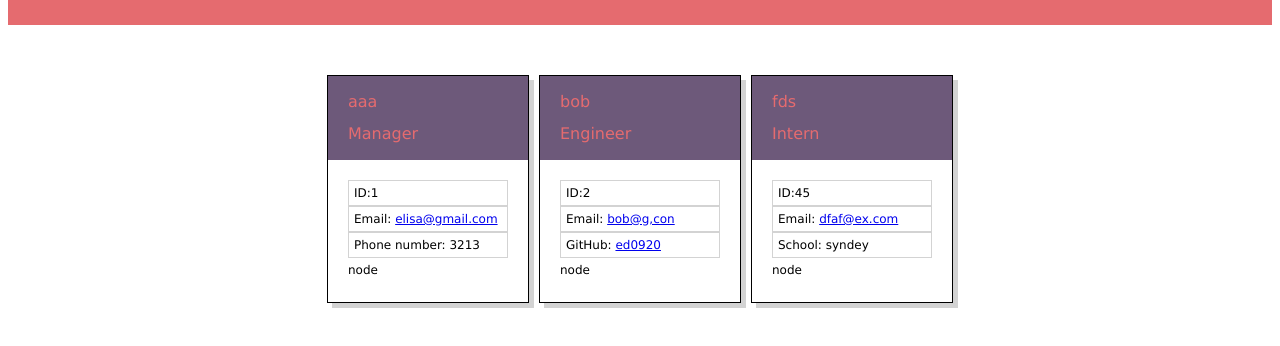
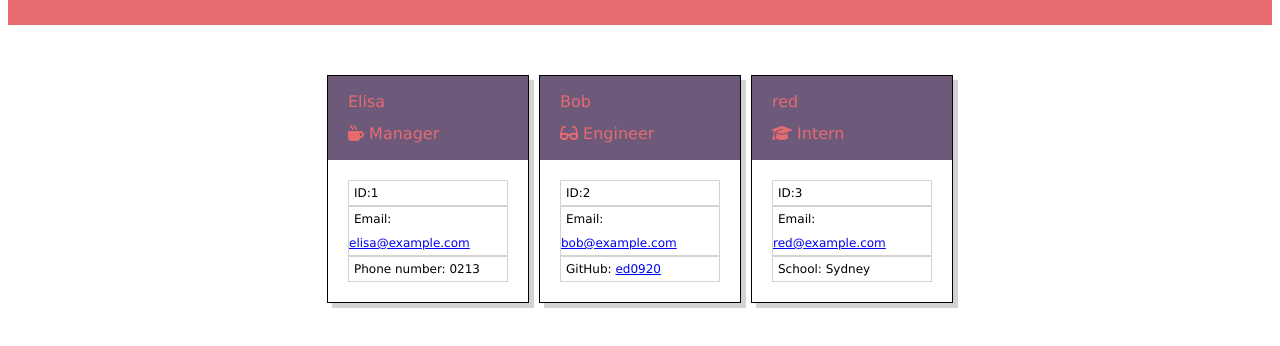
Before and after one commit to ED0920/team-profile-generator, a website: page Develop/index.html in a window 1280 px wide. Shown: the part 114-460 px from the top of the page. Drawn offline with Linux system fonts and the light colour scheme.

```diff
--- a/Develop/index.html
+++ b/Develop/index.html
@@ -5,6 +5,10 @@
     <title>Team Profile Generator</title>
     <link rel="stylesheet" href="reset.css" />
     <link rel="stylesheet" href="style.css" />
+    <link
+    rel="stylesheet"
+    href="https://cdnjs.cloudflare.com/ajax/libs/font-awesome/6.2.1/css/all.min.css"
+  />
   </head>
 
   <body>
@@ -17,35 +21,35 @@
 
         <div class="card">
           <div class="top-card">
-            <div id="name">aaa</div>
-            <div id="position">Manager</div>
+            <div id="name">Elisa</div>
+            <div id="position"><i class="fas fa-mug-hot"></i> Manager</div>
           </div>
           <div class="bottom-card">
             <div class="detail-box" id="idNum">ID:1</div>
-            <div class="detail-box"  id="email"> Email: <a href="mailto:elisa@gmail.com">elisa@gmail.com</a></div>
-            <div class="detail-box"  id="github">Phone number: 3213</div>node
+            <div class="detail-box"  id="email">Email: <a href="mailto:elisa@example.com">elisa@example.com</a></div>
+            <div class="detail-box"  id="github">Phone number: 0213</div>
           </div>
         </div>
 <div class="card">
           <div class="top-card">
-            <div id="name">bob</div>
-            <div id="position">Engineer</div>
+            <div id="name">Bob</div>
+            <div id="position"><i class="fas fa-glasses"></i> Engineer</div>
           </div>
           <div class="bottom-card">
             <div class="detail-box" id="idNum">ID:2</div>
-            <div class="detail-box"  id="email"> Email: <a href="mailto:bob@g,con">bob@g,con</a></div>
-            <div class="detail-box"  id="github">GitHub: <a href="https://github.com/ed0920">ed0920</a></div>node
+            <div class="detail-box"  id="email">Email: <a href="mailto:bob@example.com">bob@example.com</a></div>
+            <div class="detail-box"  id="github">GitHub: <a href="https://github.com/ed0920">ed0920</a></div>
           </div>
         </div>
 <div class="card">
           <div class="top-card">
-            <div id="name">fds</div>
-            <div id="position">Intern</div>
+            <div id="name">red</div>
+            <div id="position"><i class="fas fa-graduation-cap"></i> Intern</div>
           </div>
           <div class="bottom-card">
-            <div class="detail-box" id="idNum">ID:45</div>
-            <div class="detail-box"  id="email"> Email: <a href="mailto:dfaf@ex.com">dfaf@ex.com</a></div>
-            <div class="detail-box"  id="github">School: syndey</div>node
+            <div class="detail-box" id="idNum">ID:3</div>
+            <div class="detail-box"  id="email">Email: <a href="mailto:red@example.com">red@example.com</a></div>
+            <div class="detail-box"  id="github">School: Sydney </div>
           </div>
         </div>
 
```
Also changed, not shown: Develop/index.js (+9 -1 lines), index.html (+7 -1 lines), package.json (+10 -1 lines), 1 other file.
